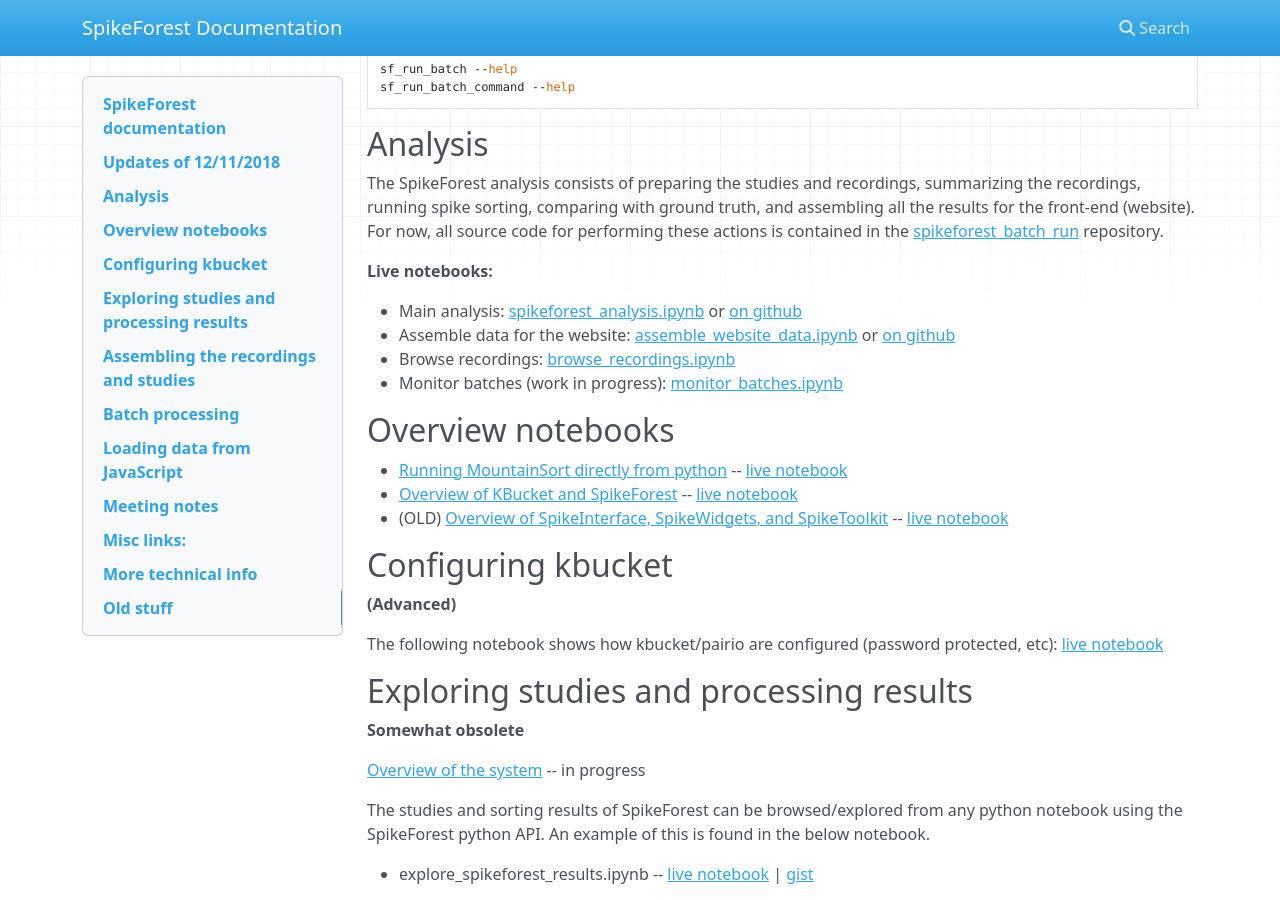
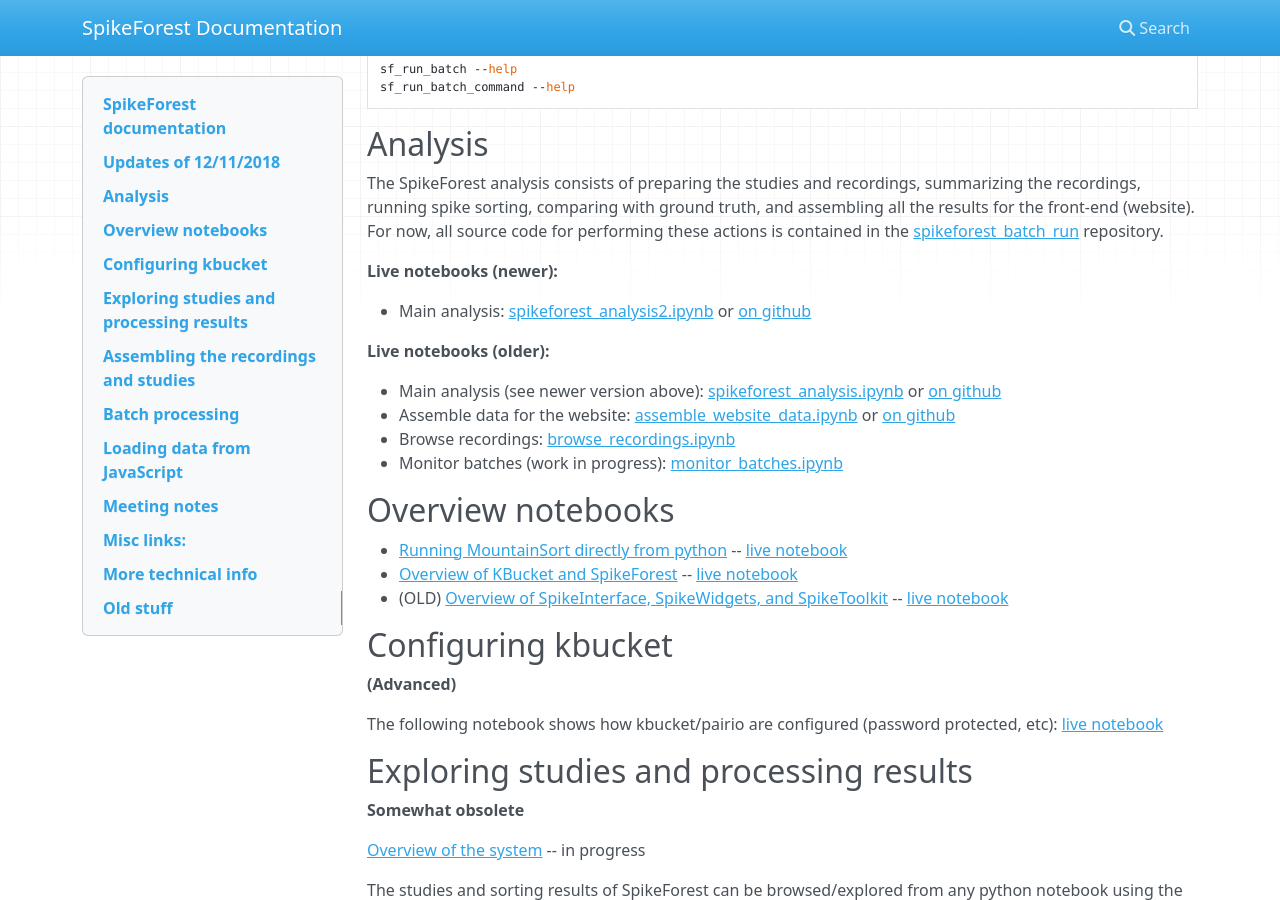
Before and after one commit to scratcharchive/spikeforest-docs, an MkDocs documentation site: the page built from docs/index.md, in a window 1280 px wide and 900 px high, scrolled down 490 px. Built offline with MkDocs 1.6.1, drawn with Linux system fonts in a browser that asks for light colours; nearby versions of some CDN libraries.

Commit message:
Update index.md

```diff
--- a/docs/index.md
+++ b/docs/index.md
@@ -21,9 +21,14 @@
 
 The SpikeForest analysis consists of preparing the studies and recordings, summarizing the recordings, running spike sorting, comparing with ground truth, and assembling all the results for the front-end (website). For now, all source code for performing these actions is contained in the [spikeforest_batch_run](https://github.com/magland/spikeforest_batch_run) repository.
 
-**Live notebooks:**
+**Live notebooks (newer):**
 
-* Main analysis: [spikeforest_analysis.ipynb](https://colab.research.google.com/github/magland/spikeforest_batch_run/blob/master/notebooks/spikeforest_analysis.ipynb) or [on github](https://github.com/magland/spikeforest_batch_run/blob/master/notebooks/spikeforest_analysis.ipynb)
+* Main analysis: [spikeforest_analysis2.ipynb](https://colab.research.google.com/github/magland/spikeforest_batch_run/blob/master/notebooks/spikeforest_analysis2.ipynb) or [on github](https://github.com/magland/spikeforest_batch_run/blob/master/notebooks/spikeforest_analysis2.ipynb)
+
+
+**Live notebooks (older):**
+
+* Main analysis (see newer version above): [spikeforest_analysis.ipynb](https://colab.research.google.com/github/magland/spikeforest_batch_run/blob/master/notebooks/spikeforest_analysis.ipynb) or [on github](https://github.com/magland/spikeforest_batch_run/blob/master/notebooks/spikeforest_analysis.ipynb)
 * Assemble data for the website: [assemble_website_data.ipynb](https://colab.research.google.com/github/magland/spikeforest_batch_run/blob/master/notebooks/assemble_website_data.ipynb) or [on github](https://github.com/magland/spikeforest_batch_run/blob/master/notebooks/assemble_website_data.ipynb)
 * Browse recordings: [browse_recordings.ipynb](https://colab.research.google.com/github/magland/spikeforest_batch_run/blob/master/notebooks/browse_recordings.ipynb)
 * Monitor batches (work in progress): [monitor_batches.ipynb](https://colab.research.google.com/github/magland/spikeforest_batch_run/blob/master/notebooks/monitor_batches.ipynb)
```
